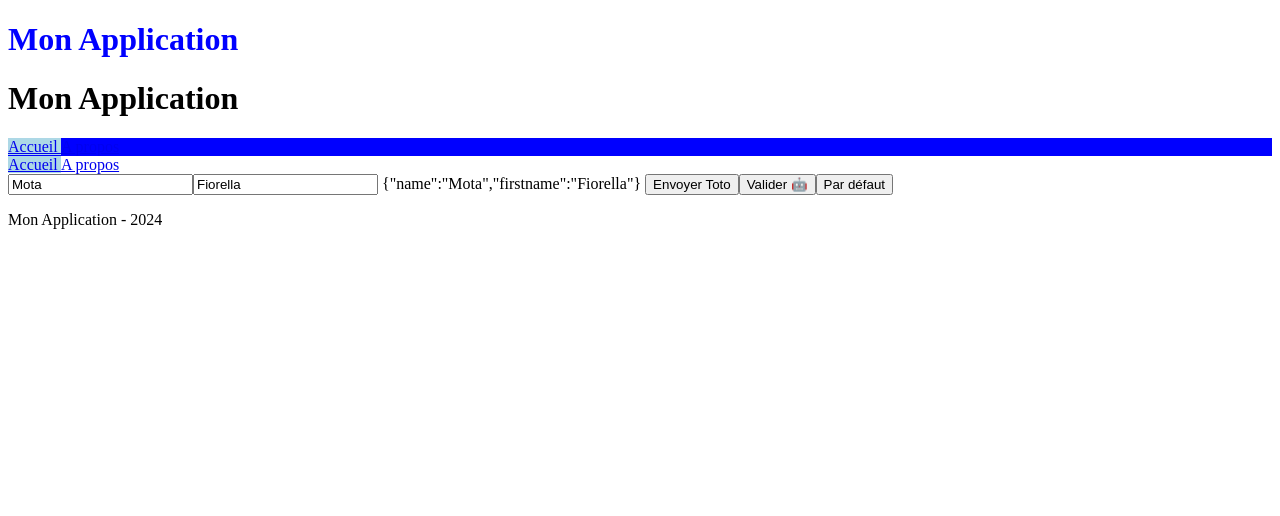
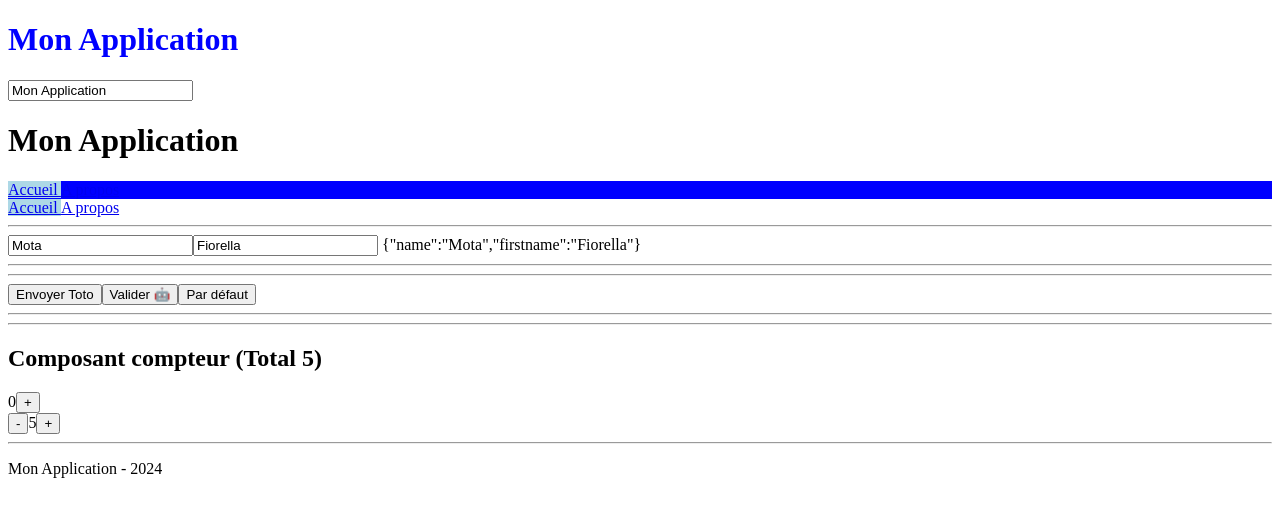
Before and after one commit to matthieumota/vue, a Vue app in the folder 02-composants/: page / in a window 1280 px wide. Shown: the top 516 px of the page. Built offline with nearby package versions, Linux system fonts and the light colour scheme.

Commit message:
Title and counter component

```diff
--- a/02-composants/src/App.vue
+++ b/02-composants/src/App.vue
@@ -1,7 +1,9 @@
 <script setup>
 import Button from '@/components/Button.vue'
+import Counter from '@/components/Counter.vue'
 import Footer from '@/components/Footer.vue'
 import Navbar from '@/components/Navbar.vue'
+import Title from '@/components/Title.vue'
 import UserForm from '@/components/UserForm.vue'
 import { ref } from 'vue'
 
@@ -10,16 +12,24 @@ const author = ref({
   name: 'Mota',
   firstname: 'Fiorella'
 })
+const total = ref(5)
 </script>
 
 <template>
-  <h1>{{ title }}</h1>
+  <Title :value="title" />
+  <input type="text" v-model="title">
   <Navbar :title="title" color="blue" />
   <Navbar />
 
+  <div>
+    <hr>
   <UserForm v-model="author" />
   {{ JSON.stringify(author) }}
+    <hr>
+  </div>
 
+  <div>
+    <hr>
   <Button v-slot="{ test }">
     Envoyer {{ test }}
   </Button>
@@ -28,6 +38,18 @@ const author = ref({
     Valider
   </Button>
   <Button />
+    <hr>
+  </div>
+
+  <div>
+    <hr>
+      <h2>Composant compteur (Total {{ total }})</h2>
+      <!-- Le compteur va de 0 à l'infini. -->
+      <Counter @increment="total += $event" />
+      <!-- Le compteur va de 0 à 10 mais affiche 5 au départ. -->
+      <Counter start="5" max="10" @increment="total += $event" />
+    <hr>
+  </div>
 
   <Footer :title="title" @update-title="title = $event" id="footer" />
 </template>
--- /dev/null
+++ b/02-composants/src/components/Counter.vue
@@ -0,0 +1,27 @@
+<script setup>
+    import { ref } from 'vue';
+
+    const props = defineProps(['start', 'max']);
+    const emit = defineEmits(['increment']);
+
+    const count = ref(parseInt(props.start || 0));
+
+    const increment = (step) => {
+        count.value += step;
+        emit('increment', step);
+    }
+</script>
+
+<template>
+    <div :class="{ max: count >= max }">
+        <button @click="increment(-1)" v-if="count > 0">-</button>
+        <span>{{ count }}</span>
+        <button @click="increment(1)" v-if="!max || count < max">+</button>
+    </div>
+</template>
+
+<style scoped>
+    .max {
+        background-color: red;
+    }
+</style>
--- /dev/null
+++ b/02-composants/src/components/Title.vue
@@ -0,0 +1,7 @@
+<script setup>
+    const props = defineProps(['value']);
+</script>
+
+<template>
+    <h1>{{ value }}</h1>
+</template>
```
